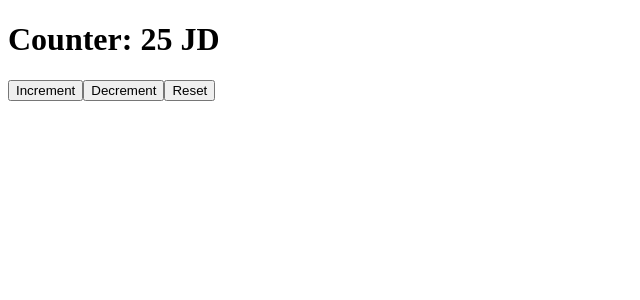
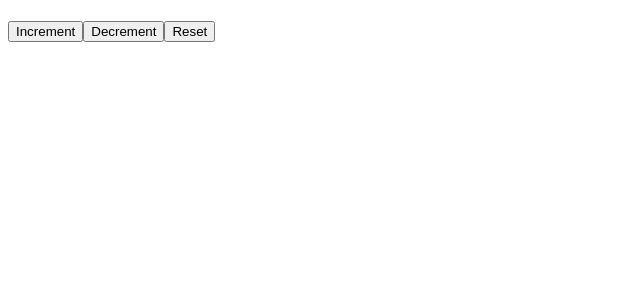
Before and after one commit to jdalmeria-tech/react-course, a React (Vite) app: page / in a window 1280 px wide. Shown: the top 300 px of the page, without its empty margins (0-640 px from the left). Built offline with nearby package versions, Linux system fonts and the light colour scheme.

Commit message:
this time using arrays, earlier it was objects (:

```diff
--- a/src/components/Counter.jsx
+++ b/src/components/Counter.jsx
@@ -1,41 +1,32 @@
 import { useState } from "react";
 
 function Counter() {
-  // objects
-  const [user, setUser] = useState({ name: "JD", age: 25 });
+  // arrays
+  const [array, setArray] = useState([]);
 
   return (
     <>
       <div className="counter">
-        <h1>
-          Counter: {user.age} {user.name}
-        </h1>
+        <h1>{array.toString()}</h1>
         <button
           onClick={() => {
-          // 1. use a callback function within setState to access the previous value
-          // 2. spread all the properties of the previous object into the new obj "...prevUser,"
-          // 3. change the property that you want or need to change
-            setUser((prevUser) => ({
-              ...prevUser,
-              age: prevUser.age + 1,
-            }));
+            setArray((prevArray) => [...prevArray, "+1"]);
           }}
         >
           Increment
         </button>
+
         <button
           onClick={() => {
-            setUser((prevUser) => ({
-              ...prevUser,
-              age: prevUser.age - 1,
-            }));
+            setArray((prevArray) => [...prevArray, "-1"]);
           }}
         >
           Decrement
         </button>
+
         <button
           onClick={() => {
-            setUser((prevUser) => ({ ...prevUser, age: 25 }));
+            setArray([]);
           }}
         >
           Reset
```
